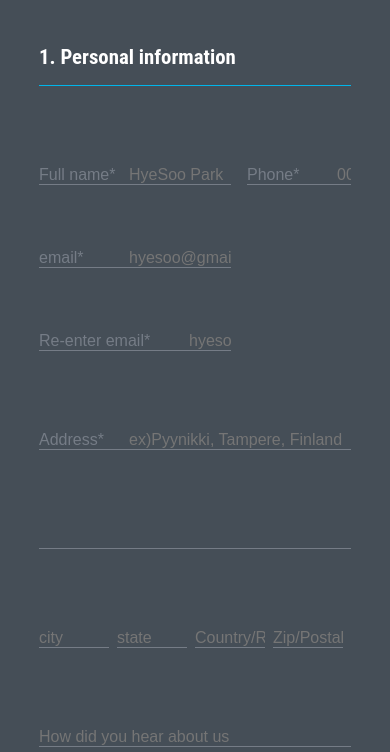
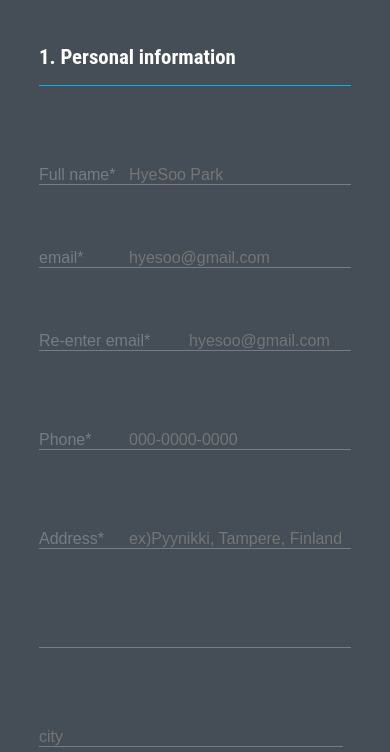
Before and after one commit to Sunshine-coding/Design-MockUp-3rd, a plain HTML site: page index.html in a window 390 px wide. Shown: the part 92-844 px from the top of the page. Drawn offline with Linux system fonts and the light colour scheme.

Commit message:
Make form responsive in small screen

```diff
--- a/css/style.css
+++ b/css/style.css
@@ -151,7 +151,7 @@ legend p {
 }
 
 .personal-info__geo .geo-quarter {
-    flex: 1;
+    flex: 1 1 270px;
     margin-right: 0.5rem;
 }
 
@@ -212,7 +212,7 @@ legend p {
 
 .skill-location__experience,
 .skill-location__working-place {
-    flex: 1;
+    flex: 1 1 540px;
 }
 
 .skill-location__experience-checkbox,
@@ -333,6 +333,7 @@ legend p {
     font-size: 1rem;
 }
 
+
 /******* HTML5 validation *******/
 input:focus:invalid, textarea:focus:invalid {
     border: 1px dashed orange;
@@ -349,3 +350,21 @@ input:valid, textarea:valid{
 [placeholder]:focus:invalid{
     color: lightcoral;
 }
+
+
+/******* Media query *******/
+/* Extra small devices (phones, 600px and down) */
+@media only screen and (max-width: 768px) {
+    .form-container>form .personal-info {
+        display: grid;
+        grid-template-areas:
+        "title title title"
+        "name-email name-email name-email"
+        "phone phone phone"
+        "address address address"
+        "second-address second-address second-address"
+        "geo geo geo"
+        "hear hear hear";
+        grid-gap: 1rem;
+    }
+}
```
